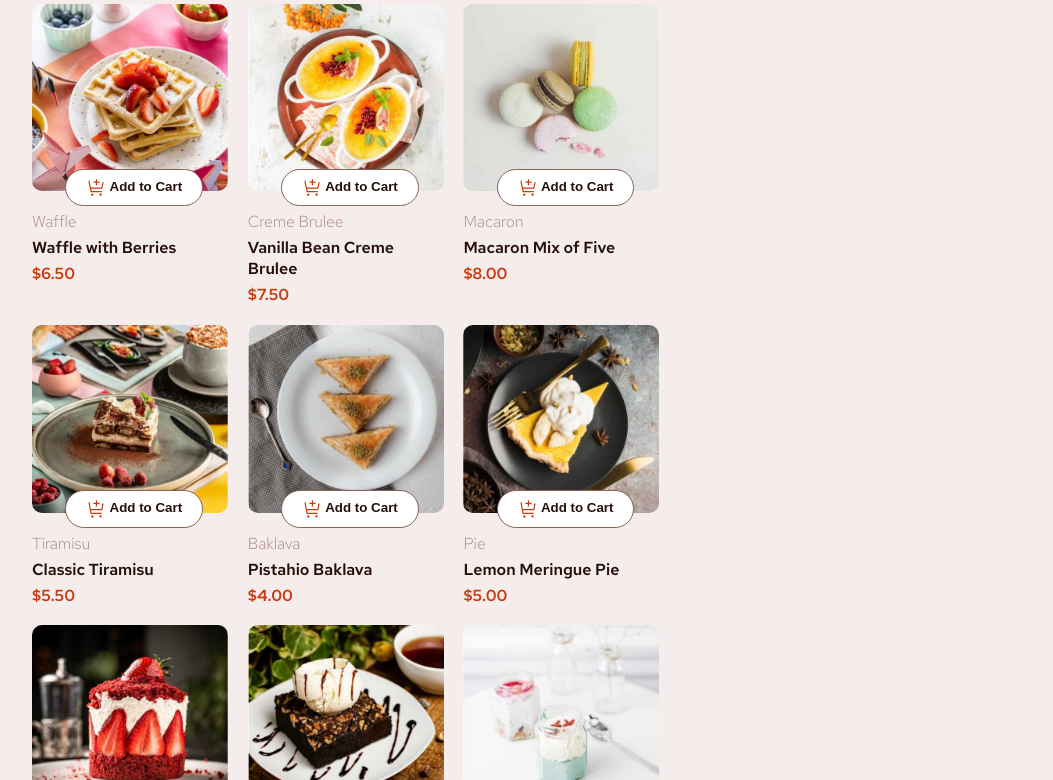
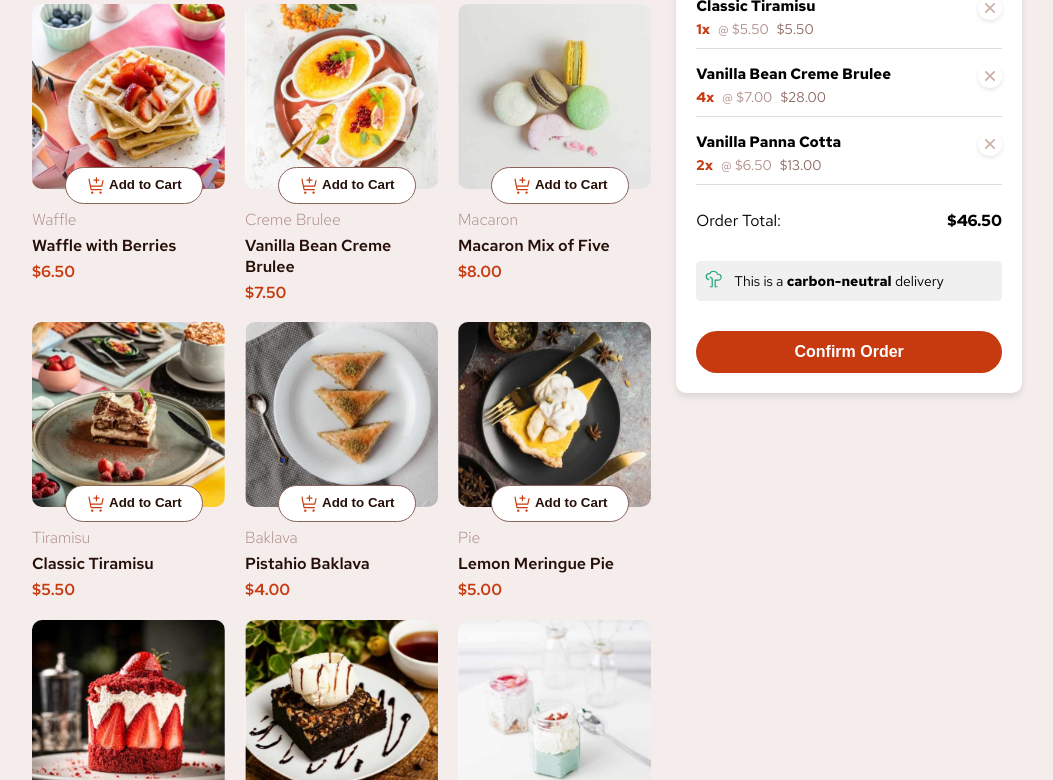
Before and after one commit to ritesharyal666/product-list-web, a plain HTML site: page index.html in a window 1280 px wide. Shown: the part 75-855 px from the top of the page, without its empty margins (113-1166 px from the left). Drawn offline with Linux system fonts and the light colour scheme.

Commit message:
added cart section

```diff
--- a/index.html
+++ b/index.html
@@ -150,6 +150,64 @@
         </div>
       </section>
 
+      <section class="cart-section">
+        <h1 class="cart-title">Your Cart(7)</h1>
+        <div class="added-product">
+          <div class="item">
+            <div>
+              <div class="item-name">Classic Tiramisu</div>
+              <div class="item-details">
+                <div class="quantity">1x</div>
+                <div class="cart-item-price">@ $5.50</div>
+                <div class="cart-item-price-total">$5.50</div>
+              </div>
+            </div>
+            <button class="remove-item">
+              <img src="./assets/images/icon-remove-item.svg" alt="Remove" />
+            </button>
+          </div>
+          <div class="item">
+            <div>
+              <div class="item-name">Vanilla Bean Creme Brulee</div>
+              <div class="item-details">
+                <div class="quantity">4x</div>
+                <div class="cart-item-price">@ $7.00</div>
+                <div class="cart-item-price-total">$28.00</div>
+              </div>
+            </div>
+            <button class="remove-item">
+              <img src="./assets/images/icon-remove-item.svg" alt="Remove" />
+            </button>
+          </div>
+          <div class="item">
+            <div>
+              <div class="item-name">Vanilla Panna Cotta</div>
+              <div class="item-details">
+                <div class="quantity">2x</div>
+                <div class="cart-item-price">@ $6.50</div>
+                <div class="cart-item-price-total">$13.00</div>
+              </div>
+            </div>
+            <button class="remove-item">
+              <img src="./assets/images/icon-remove-item.svg" alt="Remove" />
+            </button>
+          </div>
+          <div class="total-product">
+            <span>Order Total:</span>
+            <span><strong>$46.50</strong></span>
+          </div>
+          <div class="message">
+            <div class="message-image">
+              <img
+                src="./assets/images/icon-carbon-neutral.svg"
+                alt="carbon neutral"
+              />
+            </div>
+            <p>This is a <strong>carbon-neutral</strong> delivery</p>
+          </div>
+          <button class="order-button">Confirm Order</button>
+        </div>
+      </section>
       <div class="cart"></div>
     </div>
   </body>
--- a/style.css
+++ b/style.css
@@ -81,3 +81,99 @@ body {
   color: hsl(14, 86%, 42%);
   font-weight: 600;
 }
+.cart-section {
+  background: white;
+  padding: 20px;
+  border-radius: 10px;
+  box-shadow: 0 4px 6px rgba(0, 0, 0, 0.1);
+  width: 350px;
+  height: max-content;
+}
+.cart-title {
+  color: hsl(14, 86%, 42%);
+  font-size: 20px;
+  font-weight: bold;
+  margin-bottom: 15px;
+}
+.added-product {
+  display: flex;
+  flex-direction: column;
+  gap: 15px;
+}
+.item {
+  display: flex;
+  justify-content: space-between;
+  align-items: flex-start;
+  padding-bottom: 10px;
+  border-bottom: 1px solid #ddd;
+}
+.item-name {
+  font-size: 15px;
+  font-weight: bold;
+  margin-bottom: 4px;
+}
+.item-details {
+  display: flex;
+  gap: 8px;
+  font-size: 14px;
+  align-items: center;
+}
+.quantity {
+  color: hsl(14, 86%, 42%);
+  font-weight: bold;
+}
+.cart-item-price {
+  color: hsl(7, 20%, 60%);
+}
+.cart-item-price-total {
+  color: hsl(12, 20%, 44%);
+}
+.remove-item {
+  cursor: pointer;
+  border: none;
+  background: white;
+  border-radius: 50%;
+  width: 24px;
+  height: 24px;
+  display: flex;
+  align-items: center;
+  justify-content: center;
+  box-shadow: 0 2px 4px rgba(0, 0, 0, 0.1);
+}
+.remove-item img {
+  width: 12px;
+  height: 12px;
+}
+.total-product {
+  display: flex;
+  justify-content: space-between;
+  /* font-weight: bold; */
+  margin-top: 10px;
+}
+.message {
+  display: flex;
+  align-items: center;
+  gap: 10px;
+  background: #f0f0f0;
+  padding: 8px;
+  border-radius: 5px;
+  text-align: left;
+  margin: 15px 0;
+  font-size: 14px;
+}
+.message-image img {
+  width: 20px;
+  height: 20px;
+}
+.order-button {
+  background: hsl(14, 86%, 42%);
+  color: white;
+  text-align: center;
+  padding: 12px;
+  border-radius: 25px;
+  cursor: pointer;
+  border: none;
+  width: 100%;
+  font-size: 16px;
+  font-weight: bold;
+}
```
